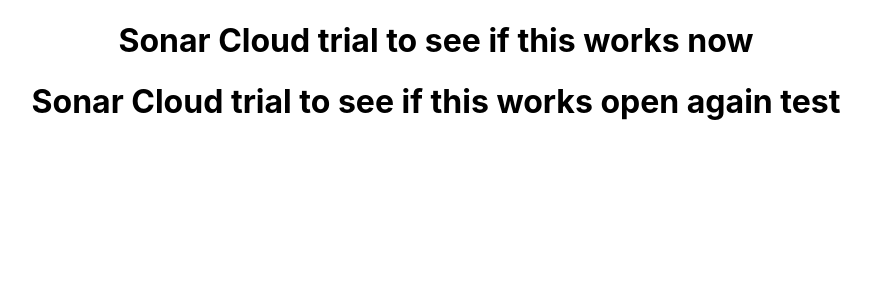
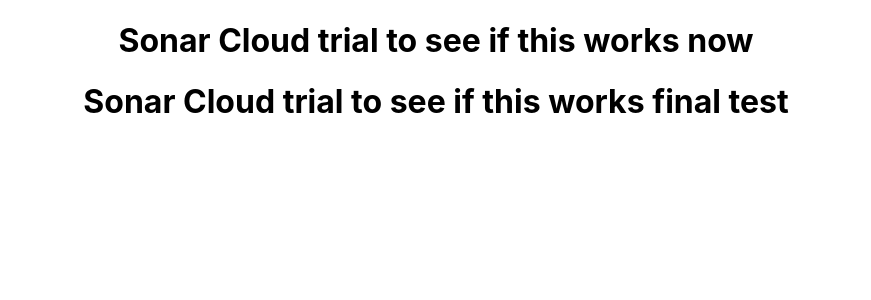
Before and after one commit to mvladevelopment/Full-Stack-Project, a React (Create React App) app in the folder firstfullstack/: page / in a window 1280 px wide. Shown: the top 300 px of the page, without its empty margins (204-1075 px from the left). Built offline with nearby package versions, Linux system fonts and the light colour scheme.

Commit message:
Revert "Update App.js"

```diff
--- a/firstfullstack/src/App.js
+++ b/firstfullstack/src/App.js
@@ -5,7 +5,7 @@
   return (
     <div className="App">
       <h1>Sonar Cloud trial to see if this works now</h1>
-      <h1>Sonar Cloud trial to see if this works open again test</h1>
+      <h1>Sonar Cloud trial to see if this works final test</h1>
     </div>
   );
 }
```
